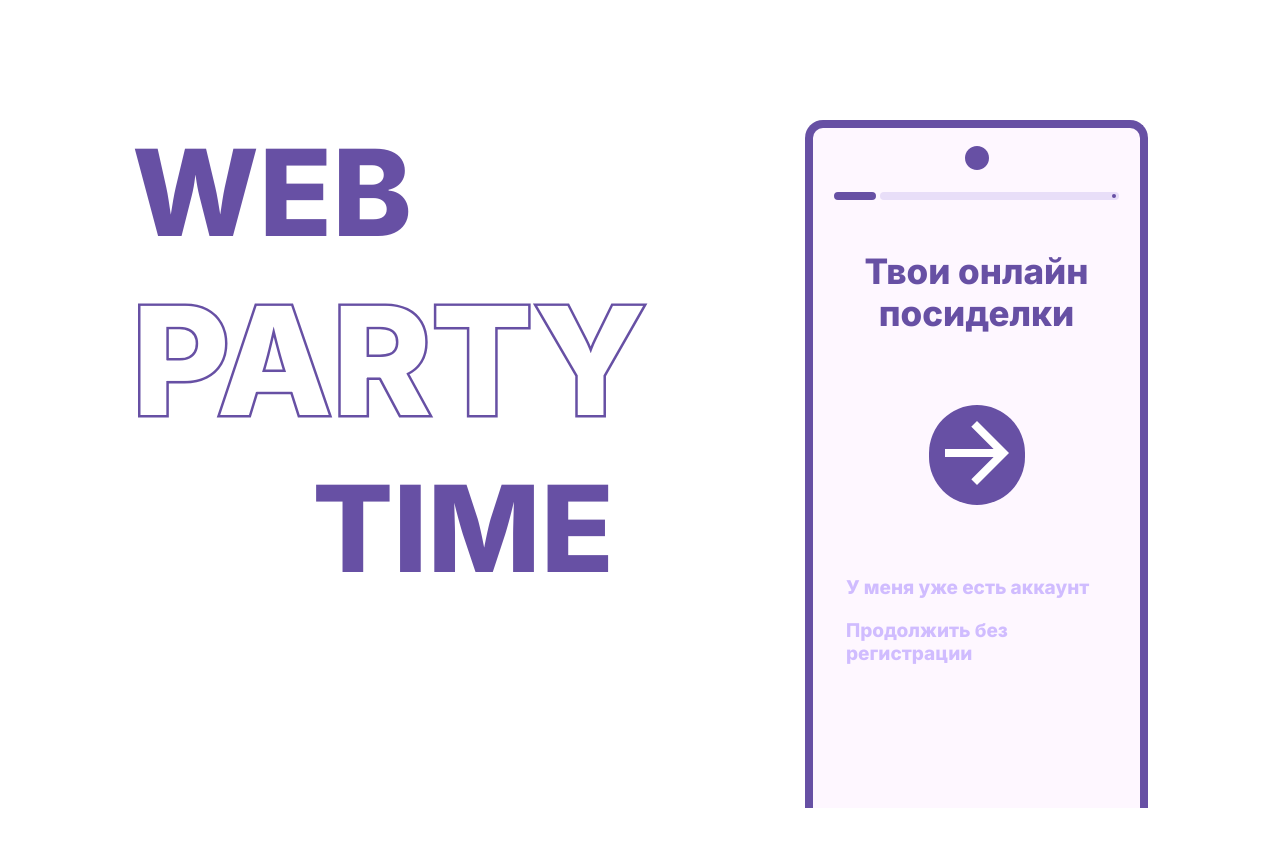
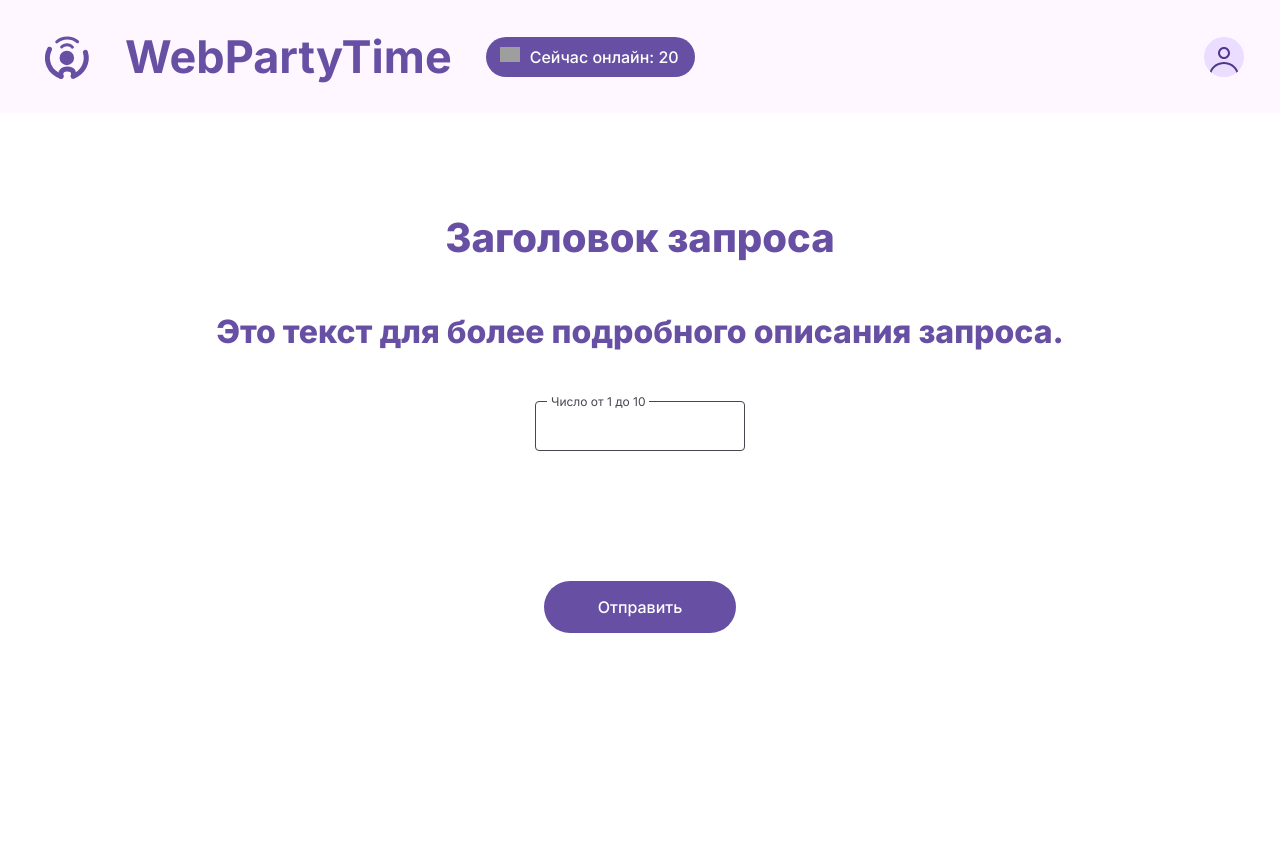
Before and after one commit to theWebPartyTime/user, a Vue app in the folder webpartytime/: page / in a window 1280 px wide. Shown: the top 846 px of the page. After the commit the page ends 800 px from the top, so only its background shows below. Built offline with nearby package versions, Linux system fonts and the light colour scheme; grey boxes are pictures that could not be loaded.

Commit message:
"feat resolve conflict"

```diff
--- a/webpartytime/src/components/layout/NavPanel.vue
+++ b/webpartytime/src/components/layout/NavPanel.vue
@@ -1,7 +1,9 @@
 <template>
     <nav class="nav-panel">
-        <img src="@/assets/logo_nav.svg" alt="logo" class="logo-nav">
-        <span class="game-name">Угадай Число</span>
+        <div class="logo-online">
+            <img src="@/assets/logo_nav.svg" alt="logo" class="logo-nav">
+            <slot></slot>
+        </div>
         <img src="@/assets/avatar_nav.svg" alt="avatar" class="avatar-nav">
     </nav>
 </template>
@@ -23,21 +25,21 @@ export default defineComponent({
     height: 113px;
     width: 100%;
     padding: 33px 36px 33px 45px;
-    display: grid;
-    grid-template-columns: auto 1fr auto;
+    display: flex;
+    justify-content: space-between;
     align-items: center;
     background: var(--background);
 }
+
+.logo-online{
+    display: flex;
+    gap: 34px;
+    align-items: center;
+}
+
 .nav-panel .logo-nav{
     width: 46px;
     aspect-ratio: 1;
-}
-
-.nav-panel .game-name{
-    color: var(--primary);
-    margin-left: 50px;
-    font-weight: 700;
-    font-size: 45px;
 }
 
 .nav-panel .avatar-nav{
--- /dev/null
+++ b/webpartytime/src/pages/GuessNumber.vue
@@ -0,0 +1,139 @@
+<template>
+    <NavPanel>
+        <span class="page-header">WebPartyTime</span>
+        <div class="current-online">Сейчас онлайн: 20</div>
+    </NavPanel>
+    <div class="guess-number">
+        <div class="main-section">
+            <h1>Заголовок запроса</h1>
+            <h2>Это текст для более подробного описания запроса.</h2>
+            <div class="input-form">
+                <input id="input-number" type="number" required>
+                <label for="input-number">Число от 1 до 10</label>
+            </div>
+
+        </div>
+        <PrimaryButton>Отправить</PrimaryButton>
+    </div>
+</template>
+
+<script lang="ts">
+import { defineComponent } from 'vue';
+import NavPanel from '@/components/layout/NavPanel.vue';
+import PrimaryButton from '@/components/ui/PrimaryButton.vue';
+export default defineComponent({
+    name: 'GuessNumber',
+    data(){
+        return{
+
+        }
+    },
+    components: {
+        NavPanel,
+        PrimaryButton
+    }
+})
+</script>
+
+<style>
+.page-header{
+    color: var(--primary);
+    font-weight: 700;
+    font-size: 45px;
+}
+
+.current-online{
+    position: relative;
+    color: var(--on-primary);
+    padding: 10px 16px 10px 44px;
+    background: var(--primary);
+    border: none;
+    font-size: 16px;
+    border-radius: var(--button-border-radius);
+    font-weight: 500;
+    text-decoration: none;
+    display: inline-block;
+}
+
+.current-online::before{
+    content: '';
+    background-image: url('@/assets/online_icon.svg');
+    background-size: contain;
+    background-repeat: no-repeat;
+    position: absolute;
+    top: 50%;
+    left: 14px;
+    transform: translateY(-50%);
+    height: 20px;
+    width: 20px;
+    display: inline-block;
+}
+
+.guess-number{
+    display: flex;
+    gap: 130px;
+    padding: 100px 42px;
+    align-items: center;
+    flex-direction: column;
+}
+
+.guess-number .main-section{
+    display: flex;
+    flex-direction: column;
+    gap: 50px;
+    align-items: center;
+}
+
+.guess-number .main-section h1, h2{
+    margin: 0;
+    color: var(--primary);
+    font-weight: 800;
+}
+
+.guess-number .main-section h1{
+    font-size: 40px;
+}
+
+.guess-number .main-section h2{
+    font-size: 32px;
+}
+
+.guess-number .input-form{
+    position: relative;
+}
+
+.guess-number .input-form input{
+    width: 210px;
+    padding: 16px;
+    border-radius: var(--input-border-radius);
+    border: var(--border);
+    background: transparent;
+    transition: 0.3s;
+}
+
+.guess-number .input-form label {
+  position: absolute;
+  top: 50%;
+  left: 12px;
+  transform: translateY(-50%);
+  background: white;
+  padding: 0 4px;
+  color: #999;
+  transition: 0.3s;
+  pointer-events: none;
+}
+
+.guess-number .input-form input:focus,
+.guess-number .input-form input:not(:placeholder-shown) {
+  border-color: var(--on-surface-variant);
+}
+
+.guess-number .input-form input:focus + label,
+.guess-number .input-form input:not(:placeholder-shown) + label {
+  top: 0;
+  font-size: 12px;
+  color: var(--on-surface-variant);
+  font-weight: 400;
+}
+
+</style>
--- a/webpartytime/src/routes/router.ts
+++ b/webpartytime/src/routes/router.ts
@@ -6,12 +6,18 @@ import AuthLayout from '@/pages/AuthLayout.vue'
 import Login from '@/pages/Login.vue'
 import Register from '@/pages/Register.vue'
 import Counter from '@/components/counter/Counter.vue'
+import GuessNumber from '@/pages/GuessNumber.vue'
 
 const routes: Array<RouteRecordRaw> = [
+    // {
+    //   path: '/',
+    //   name: 'Onboarding',
+    //   component: Onboarding
+    // },
     {
       path: '/',
-      name: 'Onboarding',
-      component: Onboarding
+      name: 'GuessNumber',
+      component: GuessNumber
     },
     {
       path: '/auth',
```
